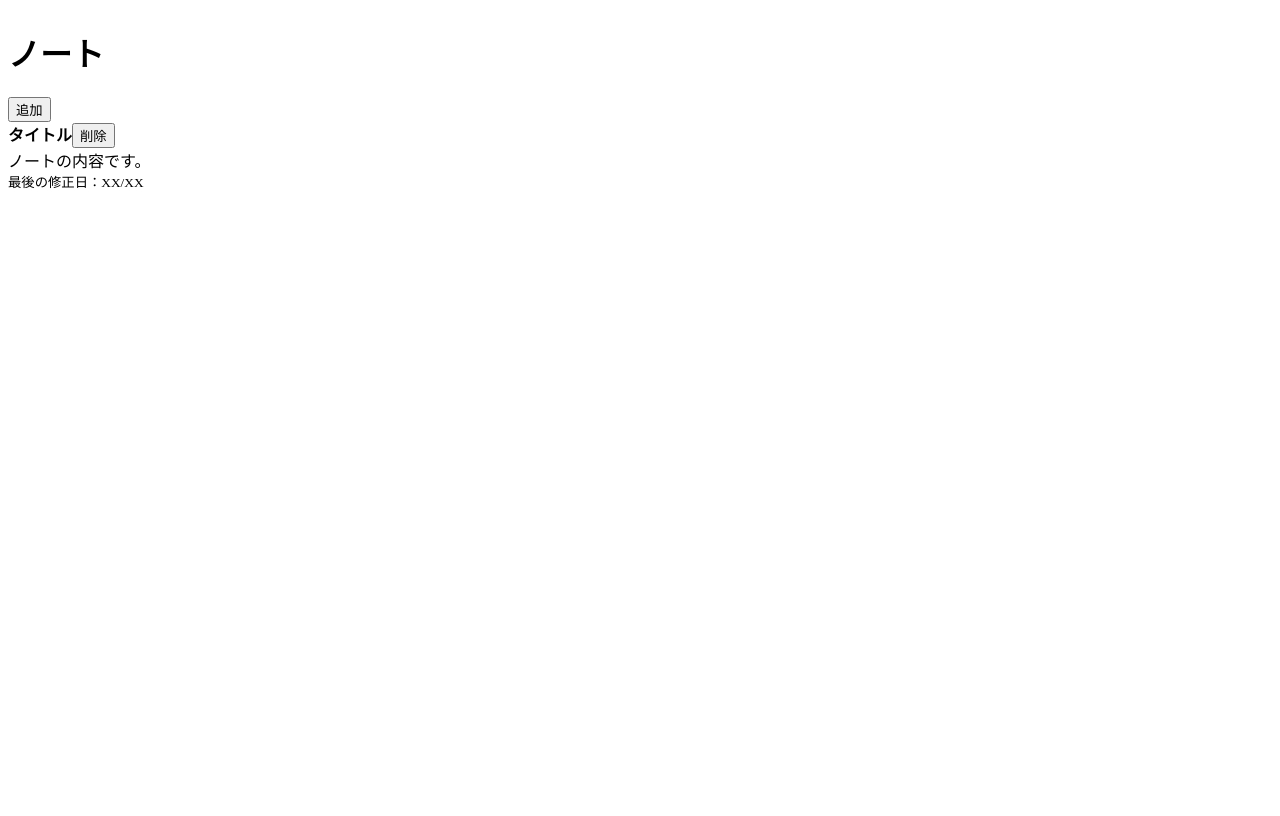
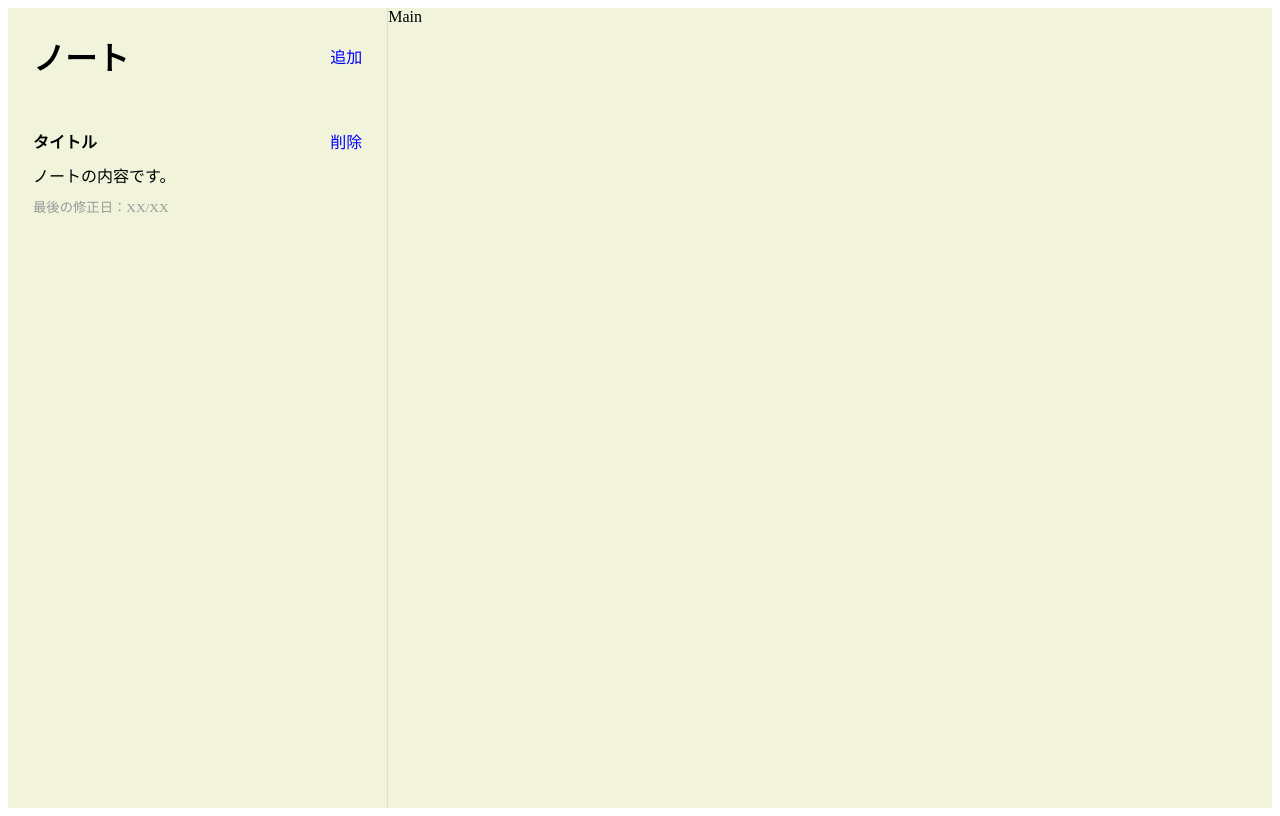
Before and after one commit to umedanaoyuki/reactNoteTakingApp, a React (Vite) app in the folder noteapp-with-reatc/: page / in a window 1280 px wide. Built offline with nearby package versions, Linux system fonts and the light colour scheme.

Commit message:
CSSでスタイリング

```diff
--- a/noteapp-with-reatc/src/App.css
+++ b/noteapp-with-reatc/src/App.css
@@ -4,4 +4,6 @@
     overflow: hidden;
     font-size: 16px;
     display: flex;
+    margin: 0;
+    background-color: #f1f3da;
 }
--- a/noteapp-with-reatc/src/components/Main.jsx
+++ b/noteapp-with-reatc/src/components/Main.jsx
@@ -4,26 +4,9 @@ import './Main.css';
 class Main extends Component {
     render() {
         return (
-            <div className="app-sidebar">
-                <div className="app-sidebar-header">
-                    <h1>ノート</h1>
-                    <button>追加</button>
-                </div>
-                <div className="app-sodebar-notes">
-                    <div className="app-sidebar-note">
-                    <div className="sidebar-note-title">
-                        <strong>タイトル</strong>
-                        <button>削除</button>
-                    </div>
-                        <p>ノートの内容です。</p>
-                        <small>最後の修正日：XX/XX</small>
-                    </div>
-                </div>
-
-
-
-
-            </div>
+            <>
+                <p>Main</p>
+            </>
         );
     }
 }
--- a/noteapp-with-reatc/src/components/Sidebar.css
+++ b/noteapp-with-reatc/src/components/Sidebar.css
@@ -0,0 +1,54 @@
+.app-sidebar {
+    width: 30%;
+    height: 100vh;
+    border-right: 1px solid #ddd;
+}
+
+.app-sidebar-header {
+    display: flex;
+    justify-content: space-between;
+    padding: 25px;
+}
+
+.app-sidebar-header h1 {
+    margin: 0;
+}
+
+.app-sidebar-notes {
+    height: calc(100vh - 78px);
+    overflow-y: scroll;
+}
+
+button {
+    background: none;
+    border: none;
+    color: blue;
+    margin: 0;
+    padding: 0;
+    font-size: 16px;
+    cursor: pointer;
+}
+
+.app-sidebar-note {
+    padding: 25px;
+    cursor: pointer;
+    transition: all 0.5s;
+}
+
+.sidebar-note-title {
+    display: flex;
+    justify-content: space-between;
+    /*transition: all 0.3s;*/
+}
+
+.app-sidebar-note p {
+    margin: 10px 0;
+}
+
+.app-sidebar-note small {
+    color: #999999;
+}
+
+.app-sidebar-note:hover {
+    background-color: azure;
+}
--- a/noteapp-with-reatc/src/components/Sidebar.jsx
+++ b/noteapp-with-reatc/src/components/Sidebar.jsx
@@ -5,8 +5,21 @@ import './Sidebar.css';
 class Sidebar extends Component {
     render() {
         return (
-            <div className="app-sodebar">
-                <div className="app-sidebar-"></div>
+            <div className="app-sidebar">
+                <div className="app-sidebar-header">
+                    <h1>ノート</h1>
+                    <button>追加</button>
+                </div>
+                <div className="app-sidebar-notes">
+                    <div className="app-sidebar-note">
+                        <div className="sidebar-note-title">
+                            <strong>タイトル</strong>
+                            <button>削除</button>
+                        </div>
+                        <p>ノートの内容です。</p>
+                        <small>最後の修正日：XX/XX</small>
+                    </div>
+                </div>
             </div>
         );
     }
```
